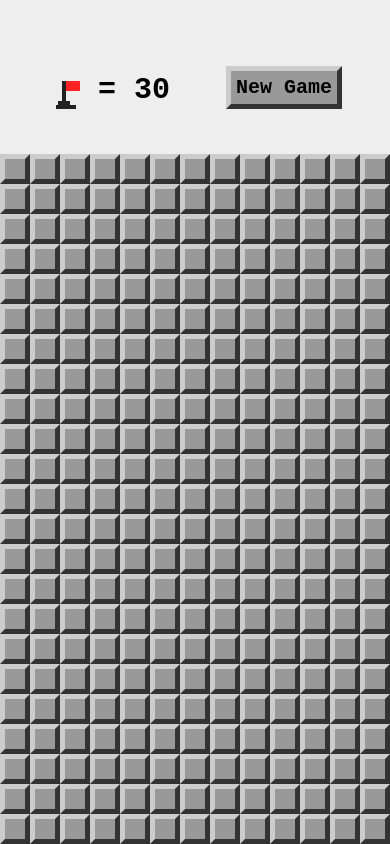
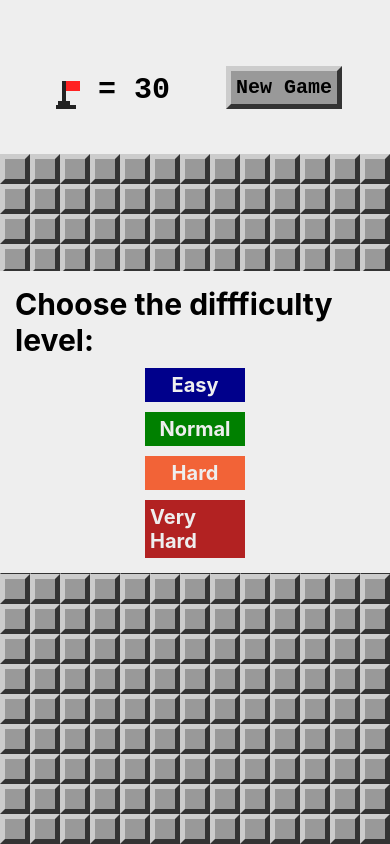
Before and after one commit to digsales/Mines_React-Native, a React Native app: screen / in a window 390 px wide. Both pictures are taken after a click on the element 62 px from the left and 92 px from the top of the page. Built offline with nearby package versions, Linux system fonts and the light colour scheme.

Commit message:
Add Difficulty Level selection

```diff
--- a/App.js
+++ b/App.js
@@ -4,6 +4,7 @@ import { StyleSheet, SafeAreaView, View, Alert } from "react-native";
 import params from "./src/params";
 import MineField from "./src/components/MineField";
 import Header from "./src/components/Header";
+import LevelSelection from "./src/screens/LevelSelection";
 import {
   createMinedBoard,
   cloneBoard,
@@ -34,7 +35,13 @@ export default class App extends Component {
       board: createMinedBoard(rows, cols, this.minesAmount()),
       won: false,
       lost: false,
+      showLevelSelection: false,
     };
+  };
+
+  onLevelSelected = (level) => {
+    params.difficultLevel = level;
+    this.setState(this.createState());
   };
 
   onOpenField = (row, column) => {
@@ -70,9 +77,15 @@ export default class App extends Component {
   render() {
     return (
       <SafeAreaView style={styles.container}>
+        <LevelSelection
+          isVisible={this.state.showLevelSelection}
+          onLevelSelected={this.onLevelSelected}
+          onCancel={() => this.setState({ showLevelSelection: false })}
+        />
         <Header
           flagsLeft={this.minesAmount() - flagsUsed(this.state.board)}
           onNewGame={() => this.setState(this.createState())}
+          onFlagPress={() => this.setState({ showLevelSelection: true })}
         />
 
         <View style={styles.board}>
--- /dev/null
+++ b/src/components/Difficulty.js
@@ -0,0 +1,63 @@
+import React from "react";
+import { TouchableOpacity, StyleSheet, Text } from "react-native";
+
+export default (props) => {
+  const { easy, normal, hard, veryHard, onLevelSelected } = props;
+  let title, difficulty;
+
+  const buttonStyle = [styles.button];
+  if (easy) {
+    buttonStyle.push(styles.bgEasy);
+    title = "Easy";
+    difficulty = 0.1;
+  }
+  if (normal) {
+    buttonStyle.push(styles.bgNormal);
+    title = "Normal";
+    difficulty = 0.2;
+  }
+  if (hard) {
+    buttonStyle.push(styles.bgHard);
+    title = "Hard";
+    difficulty = 0.3;
+  }
+  if (veryHard) {
+    buttonStyle.push(styles.bgVeryHard);
+    title = "Very Hard";
+    difficulty = 0.4;
+  }
+  return (
+    <TouchableOpacity
+      style={buttonStyle}
+      onPress={() => onLevelSelected(difficulty)}
+    >
+      <Text style={styles.buttonLabel}>{title}</Text>
+    </TouchableOpacity>
+  );
+};
+
+const styles = StyleSheet.create({
+  button: {
+    marginTop: 10,
+    padding: 5,
+    alignItems: "center",
+    width: 100,
+  },
+  buttonLabel: {
+    fontSize: 20,
+    color: "#eee",
+    fontWeight: "bold",
+  },
+  bgEasy: {
+    backgroundColor: "#00008B",
+  },
+  bgNormal: {
+    backgroundColor: "#008000",
+  },
+  bgHard: {
+    backgroundColor: "#f26337",
+  },
+  bgVeryHard: {
+    backgroundColor: "#B22222",
+  },
+});
--- /dev/null
+++ b/src/screens/LevelSelection.js
@@ -0,0 +1,44 @@
+import React from "react";
+import { View, StyleSheet, Text, Modal } from "react-native";
+import Difficulty from "../components/Difficulty";
+
+export default (props) => {
+  const onLevelSelected = props.onLevelSelected;
+  return (
+    <Modal
+      onRequestClose={props.onCancel}
+      visible={props.isVisible}
+      animationType={"slide"}
+      transparent={true}
+    >
+      <View style={styles.frame}>
+        <View style={styles.container}>
+          <Text style={styles.title}>Choose the diffficulty level:</Text>
+          <Difficulty easy onLevelSelected={onLevelSelected} />
+          <Difficulty normal onLevelSelected={onLevelSelected} />
+          <Difficulty hard onLevelSelected={onLevelSelected} />
+          <Difficulty veryHard onLevelSelected={onLevelSelected} />
+        </View>
+      </View>
+    </Modal>
+  );
+};
+
+const styles = StyleSheet.create({
+  frame: {
+    flex: 1,
+    alignItems: "center",
+    justifyContent: "center",
+    backgroundColor: "rgba(0,0,0,0.6",
+  },
+  container: {
+    backgroundColor: "#eee",
+    alignItems: "center",
+    justifyContent: "center",
+    padding: 15,
+  },
+  title: {
+    fontSize: 30,
+    fontWeight: "bold",
+  },
+});
```
